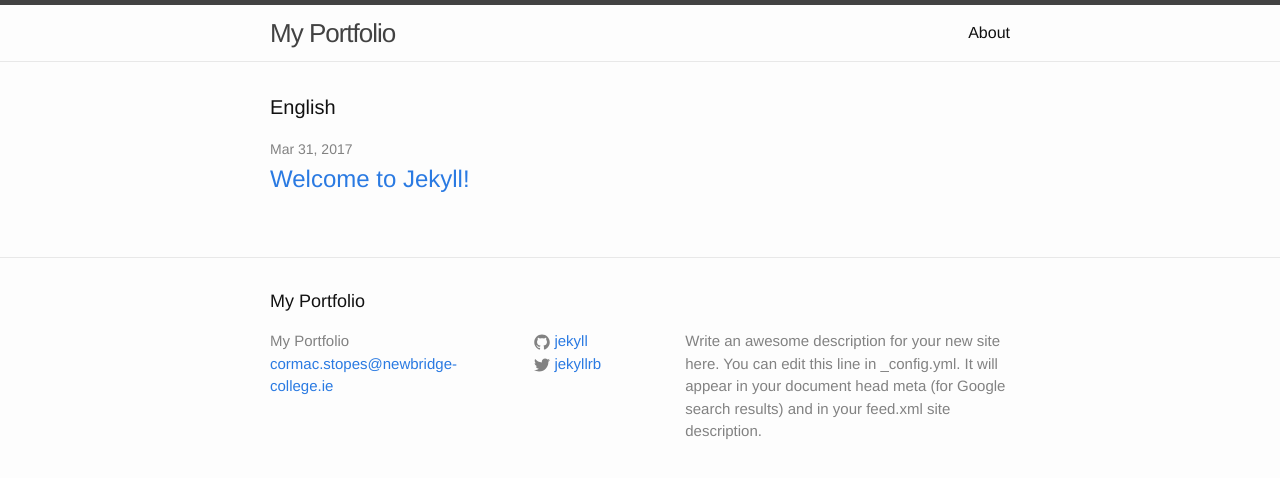
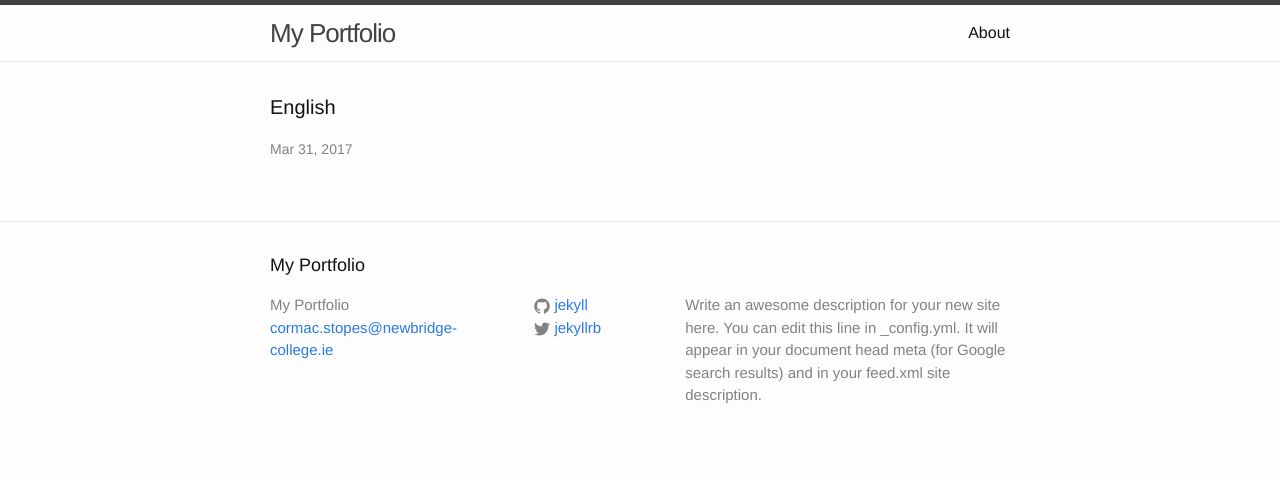
Before and after one commit to cstopes/cstopes.github.io, a Jekyll site: the page built from english.html, in a window 1280 px wide. Shown: the top 478 px of the page. Built offline with Jekyll 4.4.1, drawn with Linux system fonts in a browser that asks for light colours.

Commit message:
Update english.html

```diff
--- a/english.html
+++ b/english.html
@@ -11,9 +11,7 @@
       <li>
         <span class="post-meta">{{ post.date | date: "%b %-d, %Y" }}</span>
 
-        <h2>
-          <a class="post-link" href="{{ post.url | prepend: site.baseurl }}">{{ post.title }}</a>
-        </h2>
+
       </li>
     {% endfor %}
   </ul>
```
